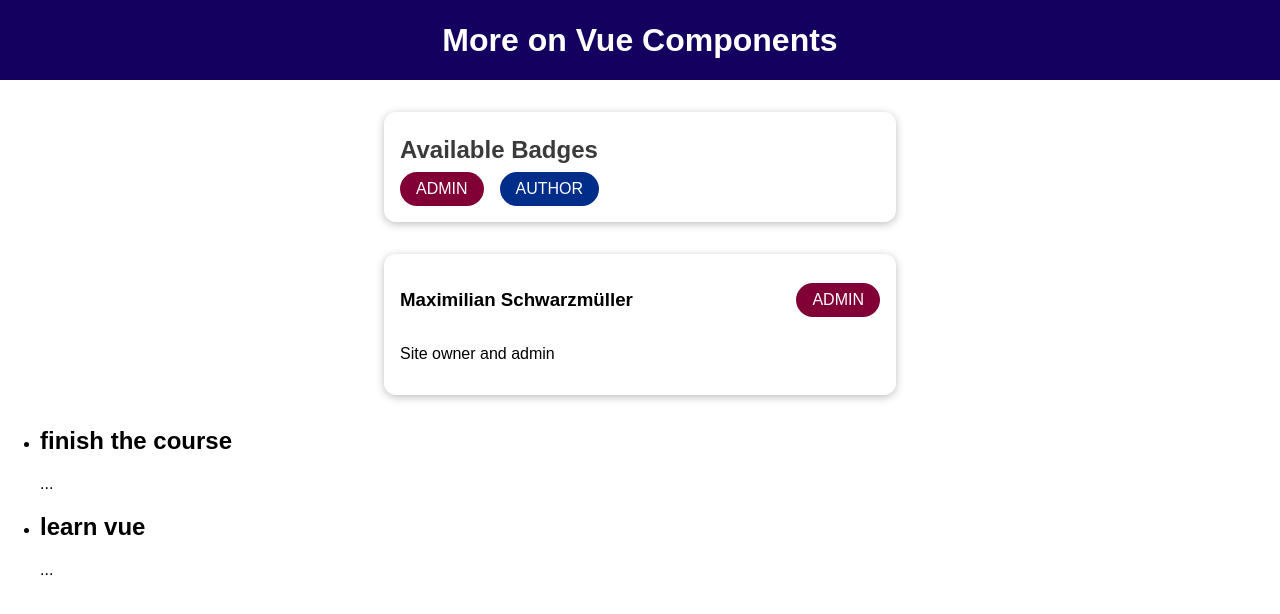
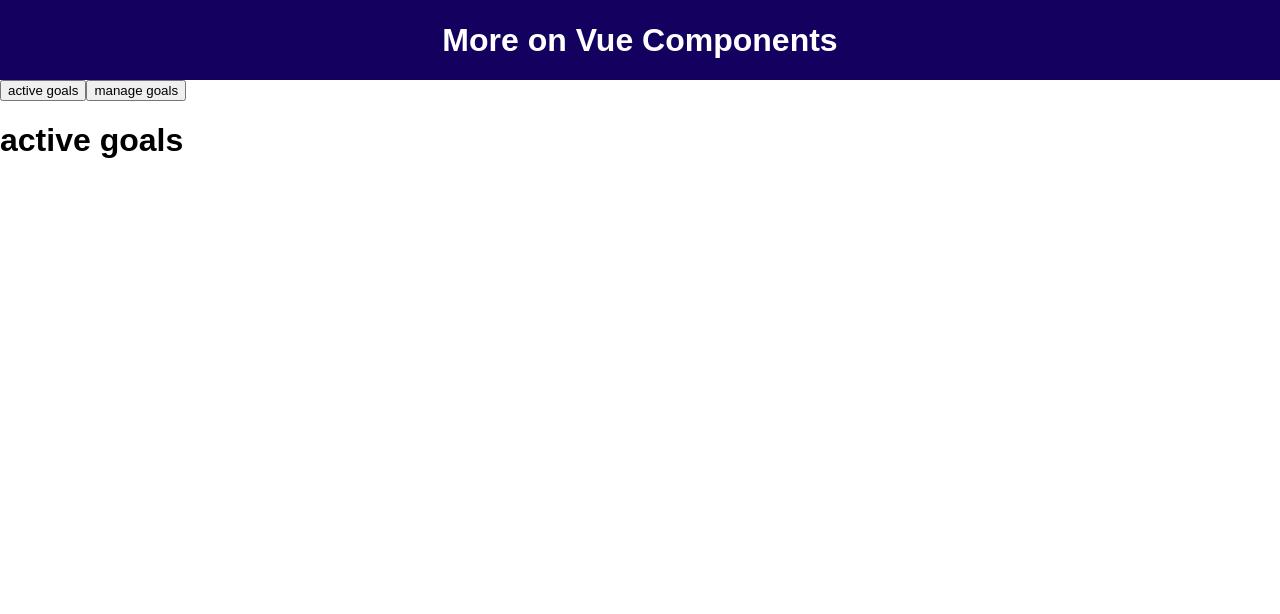
Before and after one commit to ahmad-khatib0/vue, a Vue app in the folder 10_components-advenced/: page / in a window 1280 px wide. Shown: the top 614 px of the page. Built offline with nearby package versions, Linux system fonts and the light colour scheme.

Commit message:
dynamic component to prevent writting a lot of if statments , and keep-alive

```diff
--- a/10_components-advenced/src/App.vue
+++ b/10_components-advenced/src/App.vue
@@ -1,47 +1,66 @@
 <template>
   <div>
     <the-header></the-header>
-    <badge-list></badge-list>
-    <!-- or <user-info></user-info> works as well  -->
-    <UserInfo
+    <!-- <badge-list></badge-list>  -->
+    <!-- <user-info></user-info>  -->
+    <!-- <UserInfo
       :full-name="activeUser.name"
       :info-text="activeUser.description"
       :role="activeUser.role"
-    />
-    <course-goals>
-      <template #default="slotProps">
-        <!-- slot prop is an arbitrary name, its an object hold all
-        the passed props from CourseGoal slot, default slot in this case  -->
-        <h2>{{ slotProps.item }}</h2>
-        <p>{{ slotProps.anotherProp }}</p>
-      </template>
-    </course-goals>
+    />  -->
+    <!-- <course-goals> -->
+    <!-- <template #default="slotProps"> -->
+    <!-- slot prop is an arbitrary name, its an object hold all  -->
+    <!-- the passed props from CourseGoal slot, default slot in this case  -->
+    <!-- <h2>{{ slotProps.item }}</h2> -->
+    <!-- <p>{{ slotProps.anotherProp }}</p> -->
+    <!-- </template> -->
+    <!--  </course-goals>  -->
+    <button @click="setSelectedComponent('active-goals')">active goals</button>
+    <button @click="setSelectedComponent('manage-goals')">manage goals</button>
+    <!-- <active-goals v-if="selectedComponent === 'active-goals'"></active-goals>
+    <manage-goals v-if="selectedComponent === 'manage-goals'"></manage-goals>  or: -->
+    <!-- keep-alive, prevent the data being lost after switching back or forward -->
+    <keep-alive>
+      <component :is="selectedComponent"></component>
+    </keep-alive>
   </div>
 </template>
 
 <script>
 import TheHeader from "./components/TheHeader.vue";
-import BadgeList from "./components/BadgeList.vue";
-import UserInfo from "./components/UserInfo.vue";
-import CourseGoals from "./components/CourseGoals.vue";
+// import BadgeList from "./components/BadgeList.vue";
+// import UserInfo from "./components/UserInfo.vue";
+// import CourseGoals from "./components/CourseGoals.vue";
+import ActiveGoals from "./components/ActiveGoals.vue";
+import ManageGoals from "./components/ManageGoals.vue";
 
 export default {
   components: {
-    "badge-list": BadgeList,
-    UserInfo,
-    CourseGoals,
+    // "badge-list": BadgeList,
+    // UserInfo,
+    // CourseGoals,
     "the-header": TheHeader, //or :
     //  TheHeader: TheHeader, //and you'll still using it like:
     // <the-header></the-header>  or <TheHeader />
+    ActiveGoals,
+    ManageGoals,
   },
   data() {
     return {
+      selectedComponent: "active-goals",
       activeUser: {
         name: "Maximilian Schwarzmüller",
         description: "Site owner and admin",
         role: "admin",
       },
     };
+  },
+
+  methods: {
+    setSelectedComponent(com) {
+      this.selectedComponent = com;
+    },
   },
 };
 </script>
--- /dev/null
+++ b/10_components-advenced/src/components/ActiveGoals.vue
@@ -0,0 +1,9 @@
+<template>
+  <h1>active goals</h1>
+</template>
+
+<script>
+export default {};
+</script>
+
+<style></style>
--- /dev/null
+++ b/10_components-advenced/src/components/ManageGoals.vue
@@ -0,0 +1,12 @@
+<template>
+  <div>
+    <h2>manage goals</h2>
+    <input type="text" />
+  </div>
+</template>
+
+<script>
+export default {};
+</script>
+
+<style></style>
```
